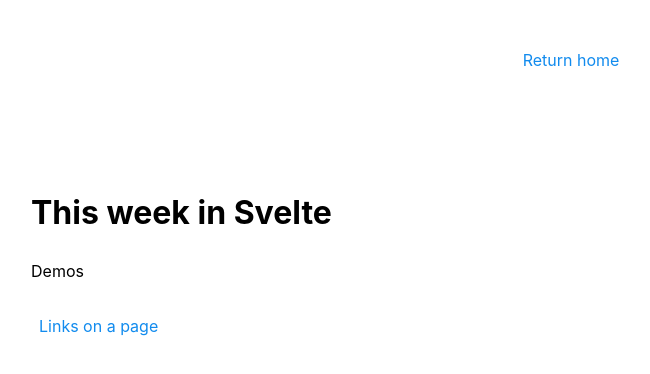
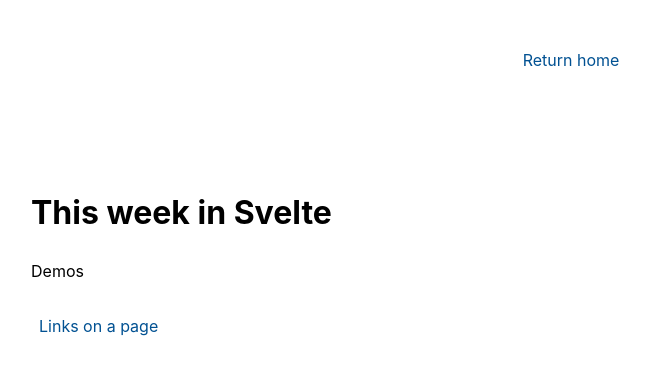
Before and after one commit to svelte-society/this-week-in-svelte, a SvelteKit app: page / in a window 1280 px wide. Shown: the top 374 px of the page, without its empty margins (69-719 px from the left). Built offline with nearby package versions, Linux system fonts and the light colour scheme.

Commit message:
chore: darken link colour

```diff
--- a/src/routes/styles.css
+++ b/src/routes/styles.css
@@ -1,4 +1,5 @@
 a {
 	font-weight: 400;
+	color: #015192;
 	/* text-decoration: underline; */
 }
```
